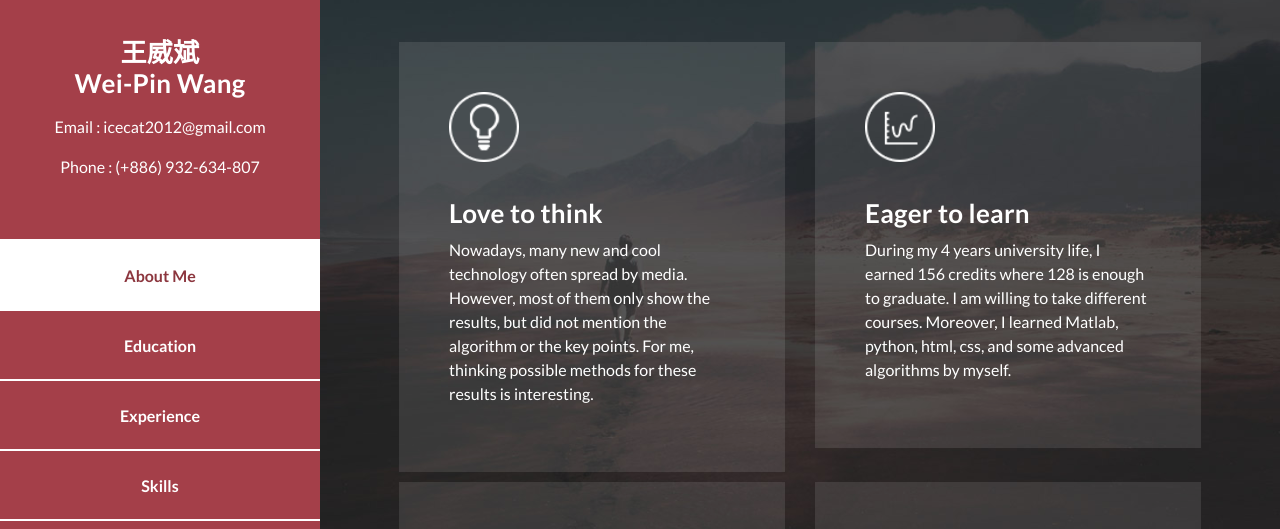
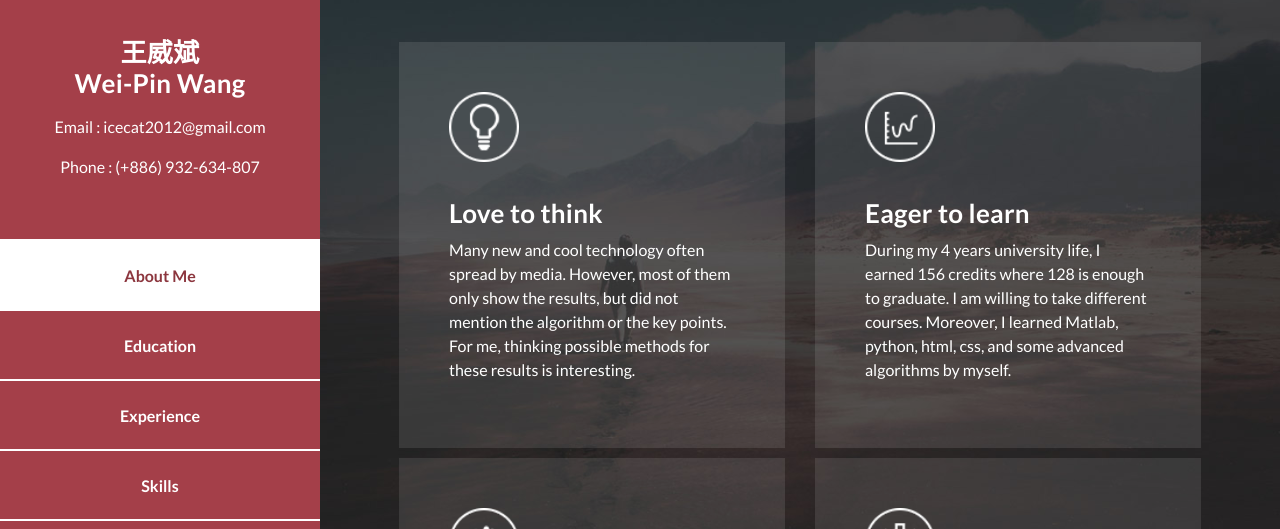
Before and after one commit to icecat2012/icecat2012.github.io, a plain HTML site: page index.html in a window 1280 px wide. Shown: the part 203-732 px from the top of the page. Drawn offline with Linux system fonts and the light colour scheme.

Commit message:
Fix boxes size

```diff
--- a/index.html
+++ b/index.html
@@ -97,7 +97,7 @@ https://templatemo.com/tm-531-reflux
                 <div class="first-service-icon service-icon"></div>
                 <h4>Love to think</h4>
                 <p>
-                  Nowadays, many new and cool technology often spread by media. However, most of them only show the results, but did not mention the algorithm or the key points. For me, thinking possible methods for these results is interesting.
+                  Many new and cool technology often spread by media. However, most of them only show the results, but did not mention the algorithm or the key points. For me, thinking possible methods for these results is interesting.
                 </p>
               </div>
             </div>
```
